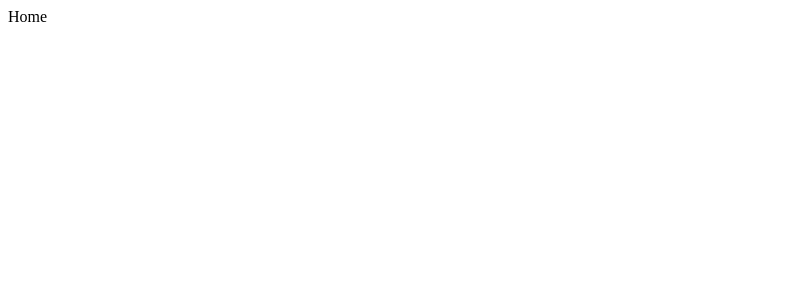
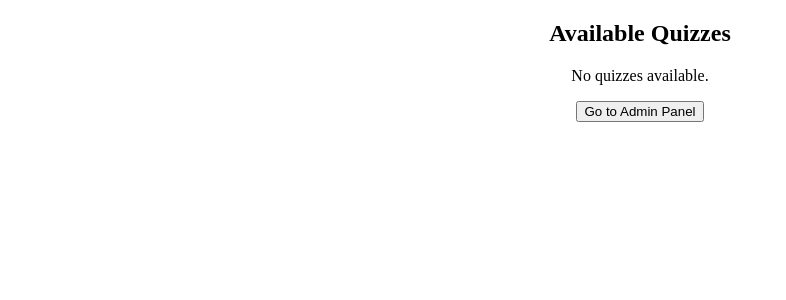
Before and after one commit to 1197chandu/quize-managment, a React (Vite) app: page / in a window 1280 px wide. Shown: the top 300 px of the page, without its empty margins (0-786 px from the left). Built offline with nearby package versions, Linux system fonts and the light colour scheme.

Commit message:
Add Home page with quiz list and navigation

```diff
--- a/src/pages/Home.jsx
+++ b/src/pages/Home.jsx
@@ -1,7 +1,39 @@
-import React from "react";
+import { Link } from "react-router-dom";
 
 const Home = () => {
-  return <div>Home</div>;
+  const quizzes = JSON.parse(localStorage.getItem("quizzes")) || [];
+
+  return (
+    <div className="max-w-3xl mx-auto p-6 bg-white shadow-md mt-10 rounded-lg">
+      <h2 className="text-2xl font-bold mb-4 text-center">Available Quizzes</h2>
+
+      {quizzes.length === 0 ? (
+        <p className="text-gray-500 text-center">No quizzes available.</p>
+      ) : (
+        quizzes.map((q, i) => (
+          <div
+            key={i}
+            className="flex justify-between items-center border-b py-2"
+          >
+            <h3 className="text-lg">{q.title}</h3>
+            <Link to={`/quiz/${i}`}>
+              <button className="bg-blue-500 text-white px-4 py-1 rounded hover:bg-blue-600">
+                Take Quiz
+              </button>
+            </Link>
+          </div>
+        ))
+      )}
+
+      <div className="text-center mt-6">
+        <Link to="/admin">
+          <button className="bg-green-500 text-white px-4 py-2 rounded hover:bg-green-600">
+            Go to Admin Panel
+          </button>
+        </Link>
+      </div>
+    </div>
+  );
 };
 
 export default Home;
```
